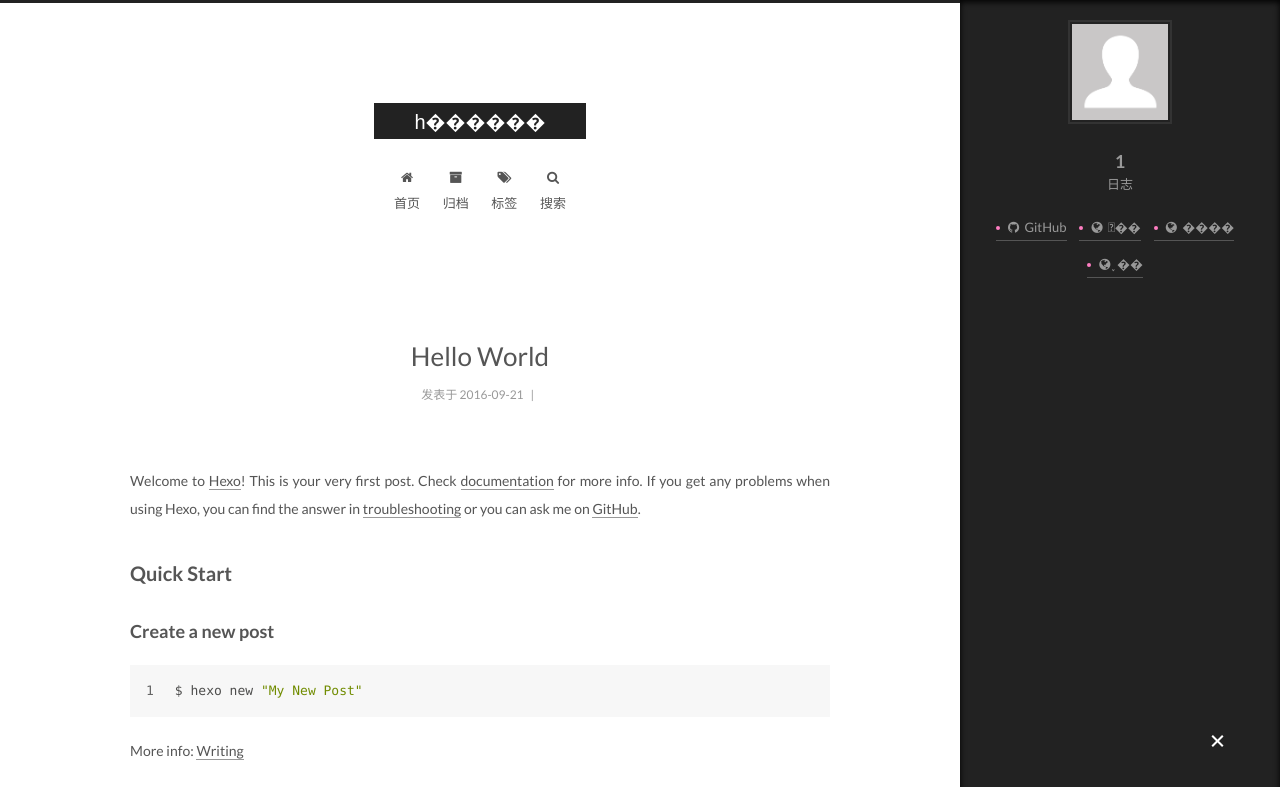
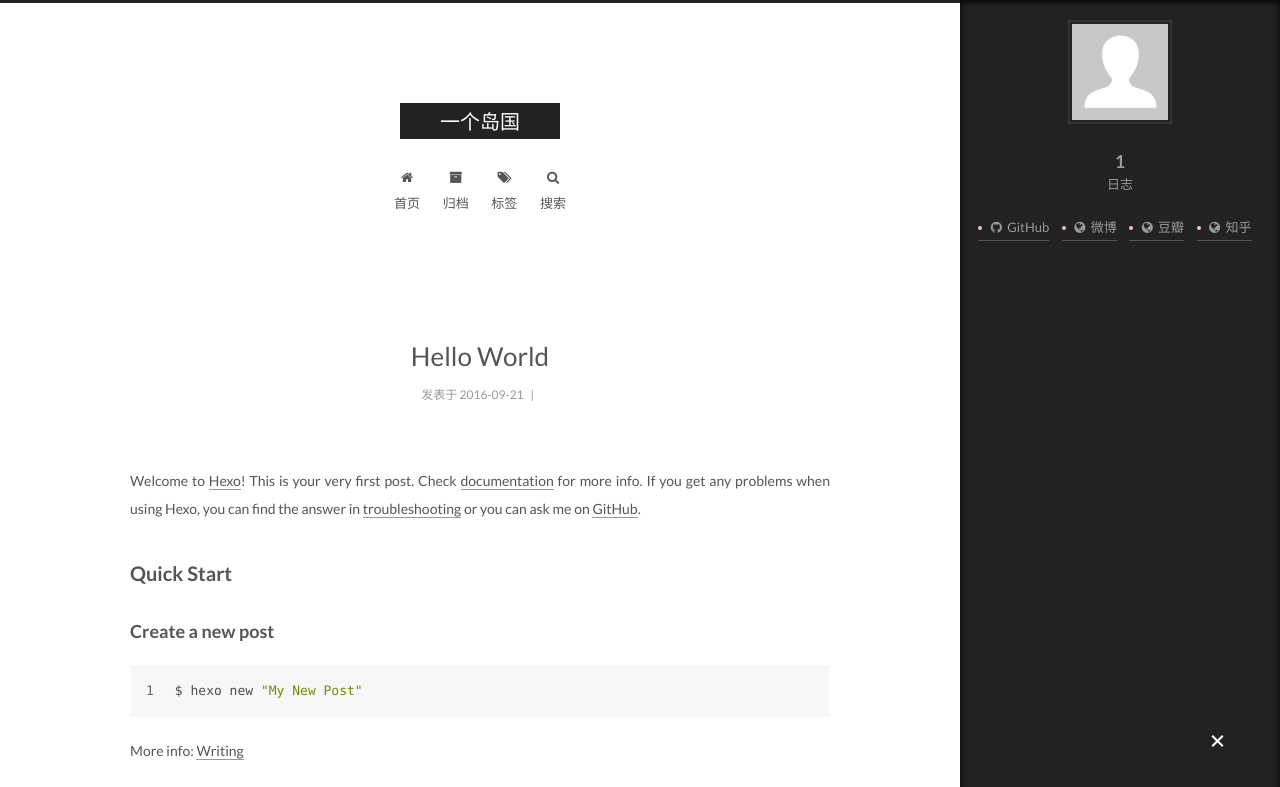
Before and after one commit to liuxingchen1989/liuxingchen1989.github.io, a plain HTML site: page index.html in a window 1280 px wide. Both pictures are taken after a click on the element 1217 px from the left and 742 px from the top of the page. Shown: the top 787 px of the page. Drawn offline with Linux system fonts and the light colour scheme; a script that the page names is missing.

Commit message:
Site updated: 2016-09-21 22:43:15

```diff
--- a/css/main.css
+++ b/css/main.css
@@ -1548,7 +1548,7 @@ pre .javascript .function {
   width: 4px;
   height: 4px;
   border-radius: 50%;
-  background: #ff7ec2;
+  background: #ffbbc4;
 }
 .links-of-blogroll {
   font-size: 13px;
--- a/index.html
+++ b/index.html
@@ -85,11 +85,11 @@
 
 
 <meta property="og:type" content="website">
-<meta property="og:title" content="һ������">
+<meta property="og:title" content="一个岛国">
 <meta property="og:url" content="http://yoursite.com/index.html">
-<meta property="og:site_name" content="һ������">
+<meta property="og:site_name" content="一个岛国">
 <meta name="twitter:card" content="summary">
-<meta name="twitter:title" content="һ������">
+<meta name="twitter:title" content="一个岛国">
 
 
 
@@ -112,7 +112,7 @@
 
   <link rel="canonical" href="http://yoursite.com/"/>
 
-  <title> һ������ </title>
+  <title> 一个岛国 </title>
 </head>
 
 <body itemscope itemtype="http://schema.org/WebPage" lang="zh-Hans">
@@ -155,7 +155,7 @@
   <div class="custom-logo-site-title">
     <a href="/"  class="brand" rel="start">
       <span class="logo-line-before"><i></i></span>
-      <span class="site-title">һ������</span>
+      <span class="site-title">一个岛国</span>
       <span class="logo-line-after"><i></i></span>
     </a>
   </div>
@@ -423,29 +423,29 @@
               </span>
 
               <span class="links-of-author-item">
-                <a href="http://weibo.com/liuxingchen1989" target="_blank" title="΢��">
+                <a href="http://weibo.com/liuxingchen1989" target="_blank" title="微博">
 
                     <i class="fa fa-fw fa-globe"></i>
 
-                  ΢��
+                  微博
                 </a>
               </span>
 
               <span class="links-of-author-item">
-                <a href="http://douban.com/people/liuxingchen1989" target="_blank" title="����">
+                <a href="http://douban.com/people/liuxingchen1989" target="_blank" title="豆瓣">
 
                     <i class="fa fa-fw fa-globe"></i>
 
-                  ����
+                  豆瓣
                 </a>
               </span>
 
               <span class="links-of-author-item">
-                <a href="http://www.zhihu.com/people/liuxingchen" target="_blank" title="֪��">
+                <a href="http://www.zhihu.com/people/liuxingchen" target="_blank" title="知乎">
 
                     <i class="fa fa-fw fa-globe"></i>
 
-                  ֪��
+                  知乎
                 </a>
               </span>
 
```
Also changed, not shown: 2016/09/21/hello-world/index.html (+9 -9 lines), archives/2016/09/index.html (+11 -11 lines), archives/2016/index.html (+11 -11 lines), archives/index.html (+11 -11 lines).
